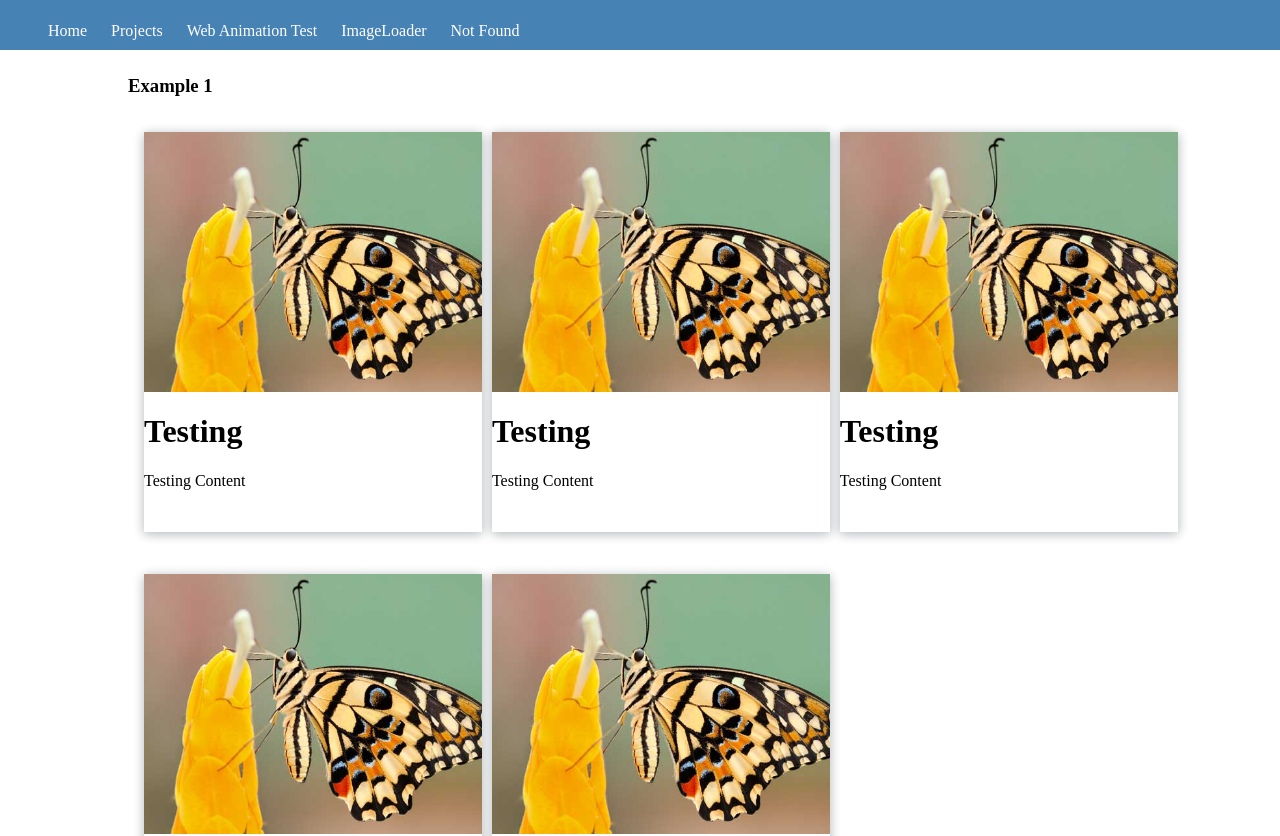
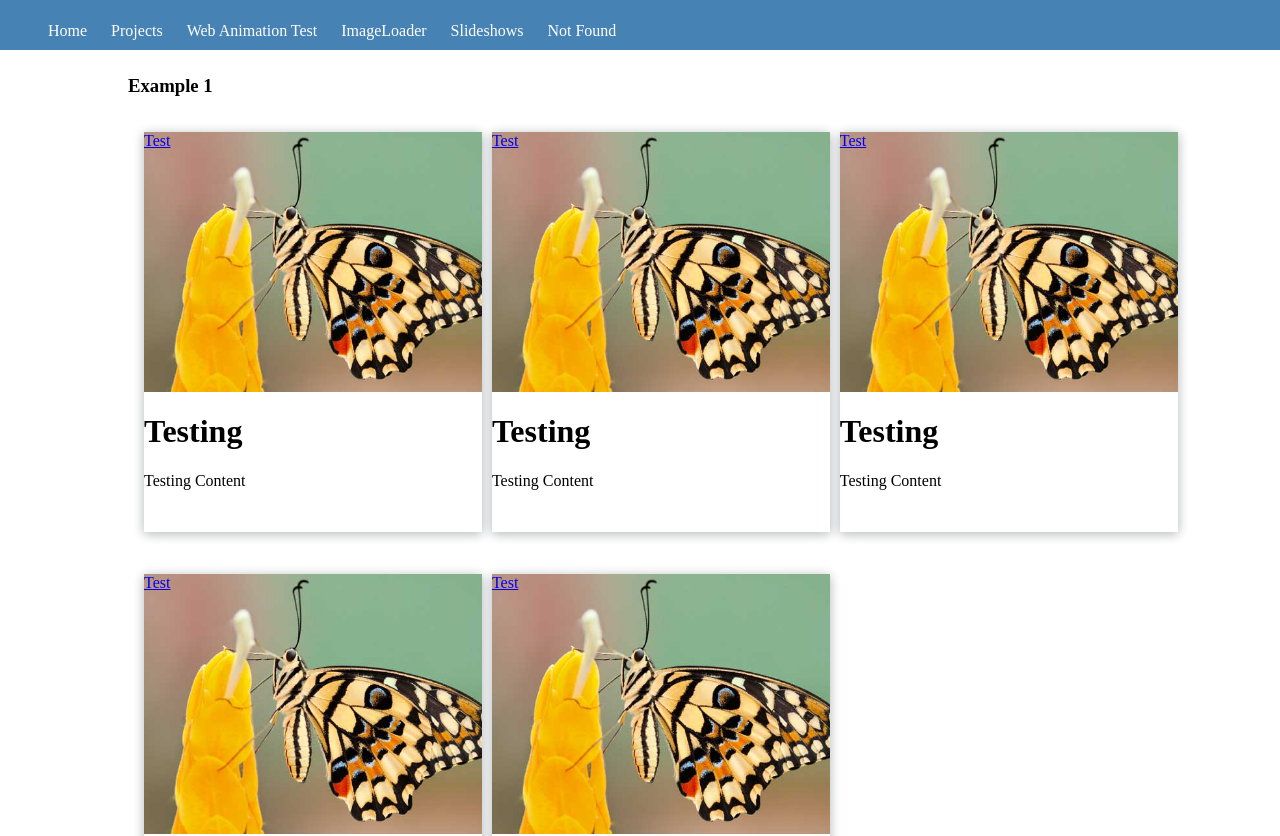
Before and after one commit to yenly/react_animations, a React app: page /images in a window 1280 px wide. Shown: the top 836 px of the page. Built offline with nearby package versions, Linux system fonts and the light colour scheme.

Commit message:
Install react-slick for testing and setup route for slideshow examples

```diff
--- a/package.json
+++ b/package.json
@@ -8,6 +8,7 @@
     "react-dom": "^16.2.0",
     "react-progressive-image": "^0.3.0",
     "react-router-dom": "^4.2.2",
+    "react-slick": "^0.22.3",
     "react-transition-group": "^2.2.1",
     "react-web-animation": "^0.6.1"
   },
--- a/src/components/App.js
+++ b/src/components/App.js
@@ -6,6 +6,7 @@ import Projects from './Projects';
 import Waapi from './Waapi';
 import Home from './Home';
 import ImageLoader from './ImageLoader';
+import Slideshows from './Slideshows';
 import NotFound from './NotFound';
 
 import styles from './App.module.scss'
@@ -22,6 +23,7 @@ class App extends Component {
                 <Route path='/projects' component={Projects} />
                 <Route path='/waapi' component={Waapi} />
                 <Route path='/images' component={ImageLoader} />
+                <Route path='/slideshows' component={Slideshows} />
                 <Route component={NotFound} />
               </Switch>
             </div>
--- a/src/components/Card.js
+++ b/src/components/Card.js
@@ -8,7 +8,9 @@ import styles from './Card.module.scss'
 const Card = ({ post }) => {
   return (
     <div className={styles.card}>
-      <a className={styles.card_Image} href='/' style={{ backgroundImage: 'url(' + borisSmallImg + ')' }} />
+      <a className={styles.card_Image} href='/' style={{ backgroundImage: 'url(' + borisSmallImg + ')' }}>
+      Test
+      </a>
       <div className={styles.card_TextWrapper}>
         <h1>{post.title}</h1>
         <p>{post.content}</p>
--- a/src/components/Navigation.js
+++ b/src/components/Navigation.js
@@ -12,6 +12,7 @@ export default class Navigation extends Component {
           <NavLink to='/projects'>Projects</NavLink>
           <NavLink to='/waapi'>Web Animation Test</NavLink>
           <NavLink to='/images'>ImageLoader</NavLink>
+          <NavLink to='/slideshows'>Slideshows</NavLink>
           <NavLink to='/idontexist'>Not Found</NavLink>
         </nav>
       </div>
--- /dev/null
+++ b/src/components/Slideshows.js
@@ -0,0 +1,11 @@
+import React, { Component } from 'react';
+
+import styles from './Slideshows.module.scss'
+
+class Slideshows extends Component {
+  render () {
+    return <div className={styles.slideshows}>All kinds of slideshows</div>
+  }
+}
+
+export default Slideshows
--- /dev/null
+++ b/src/components/Slideshows.module.scss
@@ -0,0 +1,3 @@
+.slideshows {
+  border: 8px dotted hotpink;
+}
```
Also changed, not shown: 1 other file (tests, documents, lock files or other folders).
